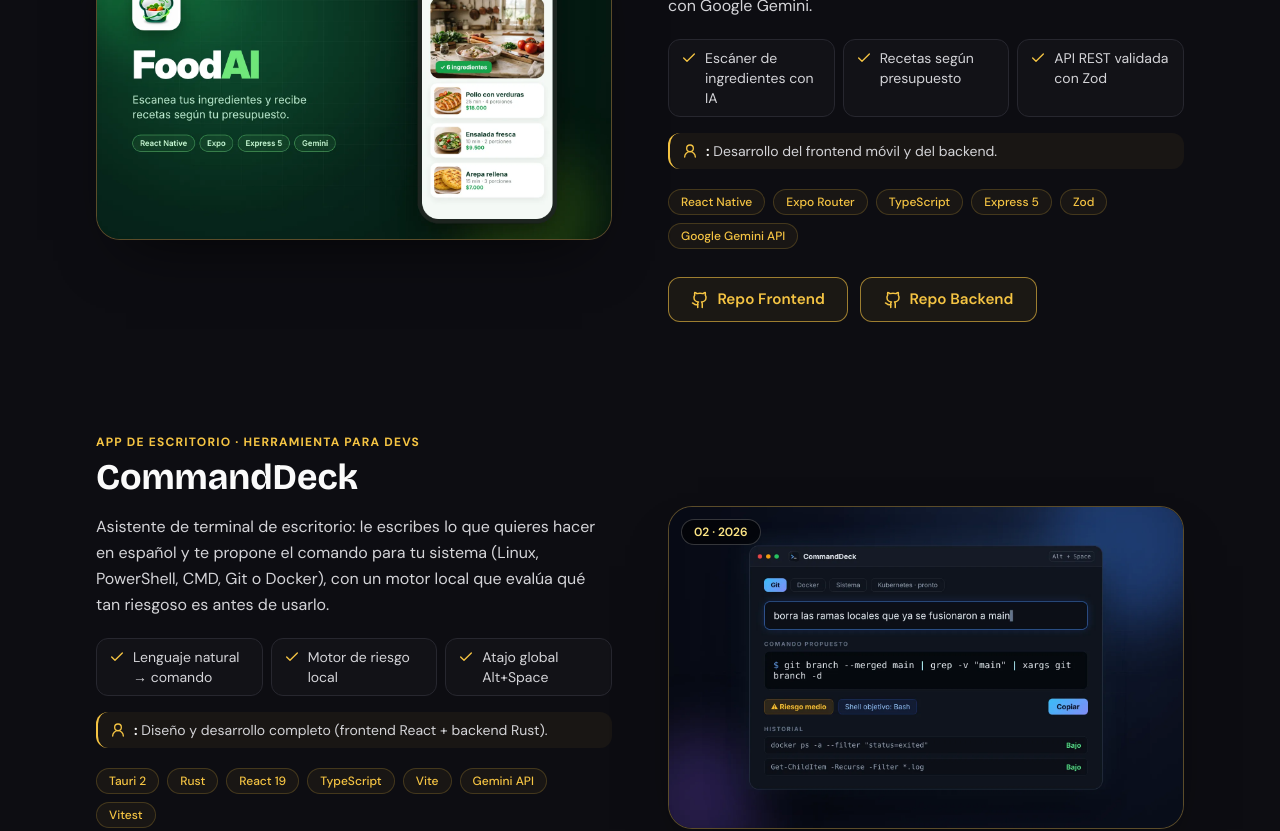
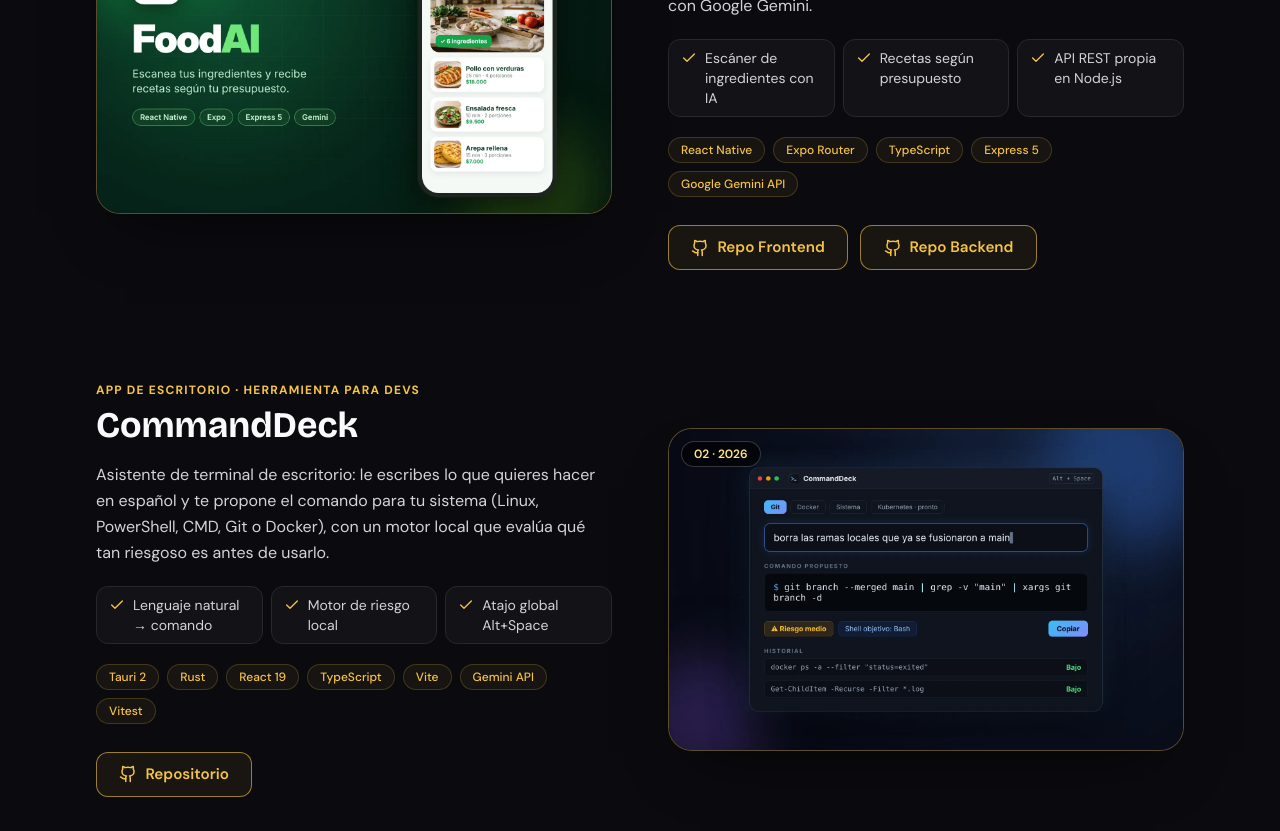
Before and after one commit to AndrxsS9/Portafolio, a Next.js app: page / in a window 1280 px wide. Shown: the part 3500-4331 px from the top of the page. Built offline with nearby package versions, Linux system fonts and the light colour scheme.

Commit message:
refactor: quitar Zod del stack y la sección de rol en proyectos

```diff
--- a/components/Projects.tsx
+++ b/components/Projects.tsx
@@ -1,6 +1,6 @@
 "use client";
 
-import { ArrowUpRight, Check, Download, ExternalLink, Github, UserRound } from "lucide-react";
+import { ArrowUpRight, Check, Download, ExternalLink, Github } from "lucide-react";
 import { projects, type ProjectLink } from "@/data/projects";
 import { usePrefs } from "@/components/Preferences";
 import Reveal from "@/components/Reveal";
@@ -17,7 +17,7 @@ export default function Projects() {
   const { lang, t } = usePrefs();
 
   return (
-    <section id="projects" className="section border-t border-line bg-bg-alt">
+    <section id="projects" className="section border-t border-line veil-alt">
       <div className="wrap">
         <SectionHeading eyebrow={t.projects.eyebrow} title={t.projects.title} accent={t.projects.titleAccent} intro={t.projects.intro} />
 
@@ -76,13 +76,6 @@ export default function Projects() {
                     ))}
                   </ul>
 
-                  <Reveal delay={300} className="mt-4 flex items-start gap-2 rounded-xl border-l-2 border-accent bg-accent/5 px-3 py-2 text-sm text-fg-soft">
-                    <UserRound size={16} className="mt-0.5 shrink-0 text-accent" />
-                    <span>
-                      <strong className="text-fg">{t.projects.role}:</strong> {p.role}
-                    </span>
-                  </Reveal>
-
                   <Reveal as="ul" delay={360} className="mt-5 flex flex-wrap gap-2">
                     {project.tags.map((tag) => {
                       const label = typeof tag === "string" ? tag : tag[lang];
--- a/data/projects.ts
+++ b/data/projects.ts
@@ -20,8 +20,6 @@ export type Project = {
       title: string;
       category: string;
       description: string;
-      /** Qué hice yo en el proyecto */
-      role: string;
       features: string[];
     }
   >;
@@ -32,7 +30,7 @@ export const projects: Project[] = [
     id: "foodai",
     year: 2026,
     image: "/images/foodai.webp",
-    tags: ["React Native", "Expo Router", "TypeScript", "Express 5", "Zod", "Google Gemini API"],
+    tags: ["React Native", "Expo Router", "TypeScript", "Express 5", "Google Gemini API"],
     links: [
       {
         kind: "github",
@@ -51,16 +49,14 @@ export const projects: Project[] = [
         category: "App móvil · Full-Stack + IA",
         description:
           "App para Android e iOS que analiza fotos de tus ingredientes y te recomienda recetas según lo que tienes, tu presupuesto y las preferencias del hogar. Tiene su propia API en Node.js que se conecta con Google Gemini.",
-        role: "Desarrollo del frontend móvil y del backend.",
-        features: ["Escáner de ingredientes con IA", "Recetas según presupuesto", "API REST validada con Zod"],
+        features: ["Escáner de ingredientes con IA", "Recetas según presupuesto", "API REST propia en Node.js"],
       },
       en: {
         title: "FoodAI",
         category: "Mobile app · Full-Stack + AI",
         description:
           "Android and iOS app that analyzes photos of your ingredients and recommends recipes based on what you have, your budget and household preferences. It has its own Node.js API connected to Google Gemini.",
-        role: "Built the mobile frontend and the backend.",
-        features: ["AI ingredient scanner", "Budget-aware recipes", "REST API validated with Zod"],
+        features: ["AI ingredient scanner", "Budget-aware recipes", "Custom Node.js REST API"],
       },
     },
   },
@@ -82,7 +78,6 @@ export const projects: Project[] = [
         category: "App de escritorio · Herramienta para devs",
         description:
           "Asistente de terminal de escritorio: le escribes lo que quieres hacer en español y te propone el comando para tu sistema (Linux, PowerShell, CMD, Git o Docker), con un motor local que evalúa qué tan riesgoso es antes de usarlo.",
-        role: "Diseño y desarrollo completo (frontend React + backend Rust).",
         features: ["Lenguaje natural → comando", "Motor de riesgo local", "Atajo global Alt+Space"],
       },
       en: {
@@ -90,7 +85,6 @@ export const projects: Project[] = [
         category: "Desktop app · Developer tool",
         description:
           "Desktop terminal assistant: describe what you want to do in plain language and it suggests the right command for your system (Linux, PowerShell, CMD, Git or Docker), with a local engine that rates how risky it is before you run it.",
-        role: "Full design and development (React frontend + Rust backend).",
         features: ["Natural language → command", "Local risk engine", "Global Alt+Space hotkey"],
       },
     },
@@ -119,7 +113,6 @@ export const projects: Project[] = [
         category: "App de smartwatch · Wearables",
         description:
           "Alarma para smartwatch que detecta la modorra y los micro-sueños a partir del movimiento (datos IMU) y te despierta con vibraciones. Primero se construyó como simulador web y luego se lleva a relojes Garmin.",
-        role: "Diseño de la interfaz del reloj y desarrollo del prototipo.",
         features: ["Detección de micro-sueño", "Alertas hápticas", "Interfaz para pantalla redonda"],
       },
       en: {
@@ -127,7 +120,6 @@ export const projects: Project[] = [
         category: "Smartwatch app · Wearables",
         description:
           "Smartwatch alarm that detects drowsiness and micro-sleeps from motion (IMU data) and wakes you up with vibrations. It started as a web simulator and is being ported to Garmin watches.",
-        role: "Watch interface design and prototype development.",
         features: ["Micro-sleep detection", "Haptic alerts", "Round-screen interface"],
       },
     },
@@ -155,7 +147,6 @@ export const projects: Project[] = [
         category: "Videojuego · Proyecto en equipo",
         description:
           "Shooter de detective en primera persona con estilo de caricatura de los años 30: Los Tres Cerditos contado desde el hermano mayor. Recoges pistas, interrogas enemigos y tus decisiones llevan a uno de tres finales.",
-        role: "Equipo de 3. Mi parte: niveles 1 y 2, NavMesh, pistas, HUD, pantallas de final, iluminación y audio.",
         features: ["3 finales según tus decisiones", "Voz interior con IA", "Estética cartoon de los 30"],
       },
       en: {
@@ -163,7 +154,6 @@ export const projects: Project[] = [
         category: "Video game · Team project",
         description:
           "First-person detective shooter with a 1930s cartoon style: The Three Little Pigs told by the eldest brother. Collect clues, interrogate enemies and let your choices lead to one of three endings.",
-        role: "Team of 3. My part: levels 1 and 2, NavMesh, clues, HUD, ending screens, lighting and audio.",
         features: ["3 choice-driven endings", "AI inner voice", "1930s cartoon look"],
       },
     },
```
